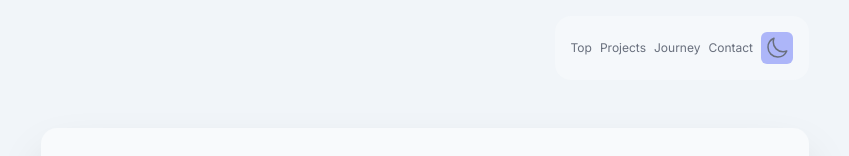
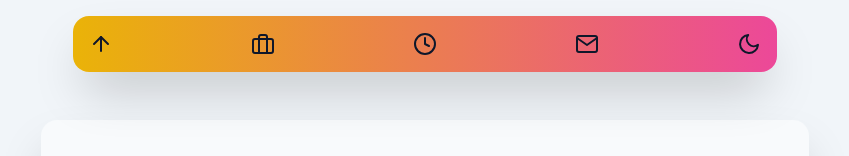
Before and after one commit to BKSchatzki/bks-portfolio, a React (Vite) app: page / in a window 1280 px wide. Shown: the top 156 px of the page, without its empty margins (215-1064 px from the left). Built offline with nearby package versions, Linux system fonts and the light colour scheme.

Commit message:
Replace nav with react-feather, set scroll margins

```diff
--- a/package.json
+++ b/package.json
@@ -12,7 +12,8 @@
   },
   "dependencies": {
     "react": "^18.2.0",
-    "react-dom": "^18.2.0"
+    "react-dom": "^18.2.0",
+    "react-feather": "^2.0.10"
   },
   "devDependencies": {
     "@types/react": "^18.0.37",
--- a/src/App.jsx
+++ b/src/App.jsx
@@ -32,7 +32,7 @@ function App() {
 
   return (
     <>
-      <div className="min-h-screen bg-slate-100 font-inter text-slate-900">
+      <div className="min-h-screen font-inter text-slate-900">
         <div className="mx-auto w-11/12 max-w-3xl">
           <Header handleThemeSwitch={handleThemeSwitch} theme={theme} />
           <Intro />
--- a/src/components/Contact.jsx
+++ b/src/components/Contact.jsx
@@ -3,7 +3,7 @@ import Title from "./Title";
 
 function Contact() {
   return (
-    <div className="mx-auto my-16 flex flex-col" id="contact">
+    <div className="mx-auto my-16 flex scroll-m-28 flex-col" id="contact">
       <div className="flex flex-col items-center justify-center">
         <Title>Contact</Title>
         <form
--- a/src/components/Header.jsx
+++ b/src/components/Header.jsx
@@ -1,14 +1,23 @@
 import React from "react";
 import ThemeSwitcher from "./ThemeSwitcher";
+import { ArrowUp, Briefcase, Clock, Mail } from "react-feather";
 
 function Header({ handleThemeSwitch, theme }) {
   return (
-    <header className="shadow-2x sticky top-4 ms-auto h-fit w-fit rounded-2xl bg-slate-50 text-center text-xs opacity-60 transition-opacity duration-100 hover:opacity-100">
-      <nav className="flex flex-row items-center justify-evenly gap-2 p-4">
-        <a href="#intro">Top</a>
-        <a href="#portfolio">Projects</a>
-        <a href="#timeline">Journey</a>
-        <a href="#contact">Contact</a>
+    <header className="sticky top-4 z-10 mx-auto h-fit w-11/12 rounded-2xl bg-gradient-to-r from-yellow-500 to-pink-500 text-center text-xs shadow-2xl duration-100 dark:bg-gradient-to-l">
+      <nav className="flex flex-row items-center justify-between gap-2 p-4">
+        <a href="#intro">
+          <ArrowUp className="rounded-md text-lg transition-transform duration-100 active:scale-90" />
+        </a>
+        <a href="#portfolio">
+          <Briefcase className="rounded-md text-lg transition-transform duration-100 active:scale-90" />
+        </a>
+        <a href="#timeline">
+          <Clock className="rounded-md text-lg transition-transform duration-100 active:scale-90" />
+        </a>
+        <a href="#contact">
+          <Mail className="rounded-md text-lg transition-transform duration-100 active:scale-90" />
+        </a>
         <ThemeSwitcher handleThemeSwitch={handleThemeSwitch} theme={theme} />
       </nav>
     </header>
--- a/src/components/Intro.jsx
+++ b/src/components/Intro.jsx
@@ -3,7 +3,7 @@ import React from "react";
 function Intro() {
   return (
     <main
-      className="my-16 flex flex-col items-center justify-center rounded-2xl bg-slate-50 p-8 text-center shadow-2xl"
+      className="my-16 flex scroll-m-40 flex-col items-center justify-center rounded-2xl bg-slate-50 p-8 text-center shadow-2xl"
       id="intro"
     >
       <h1 className="mb-1 text-5xl font-bold">I'm Brendan.</h1>
--- a/src/components/Portfolio.jsx
+++ b/src/components/Portfolio.jsx
@@ -9,7 +9,7 @@ function Tab() {
 
   return (
     <section
-      className="my-16 flex flex-col items-center justify-center"
+      className="my-16 flex scroll-m-28 flex-col items-center justify-center"
       id="portfolio"
     >
       <Title>My Projects</Title>
--- a/src/components/ThemeSwitcher.jsx
+++ b/src/components/ThemeSwitcher.jsx
@@ -1,47 +1,14 @@
 import React from "react";
+import { Moon, Sun } from "react-feather";
 
 function ThemeSwitcher({ theme, handleThemeSwitch }) {
-  const sun = (
-    <svg
-      className="h-6 w-6"
-      fill="none"
-      stroke="currentColor"
-      strokeWidth={1.5}
-      viewBox="0 0 24 24"
-      xmlns="http://www.w3.org/2000/svg"
-    >
-      <path
-        d="M12 3v2.25m6.364.386l-1.591 1.591M21 12h-2.25m-.386 6.364l-1.591-1.591M12 18.75V21m-4.773-4.227l-1.591 1.591M5.25 12H3m4.227-4.773L5.636 5.636M15.75 12a3.75 3.75 0 11-7.5 0 3.75 3.75 0 017.5 0z"
-        strokeLinecap="round"
-        strokeLinejoin="round"
-      />
-    </svg>
-  );
-
-  const moon = (
-    <svg
-      className="h-6 w-6"
-      fill="none"
-      stroke="currentColor"
-      strokeWidth={1.5}
-      viewBox="0 0 24 24"
-      xmlns="http://www.w3.org/2000/svg"
-    >
-      <path
-        d="M21.752 15.002A9.718 9.718 0 0118 15.75c-5.385 0-9.75-4.365-9.75-9.75 0-1.33.266-2.597.748-3.752A9.753 9.753 0 003 11.25C3 16.635 7.365 21 12.75 21a9.753 9.753 0 009.002-5.998z"
-        strokeLinecap="round"
-        strokeLinejoin="round"
-      />
-    </svg>
-  );
-
   return (
     <button
-      className=" rounded-md bg-indigo-400 p-1 text-lg transition-transform duration-100 active:scale-90 dark:bg-amber-400"
+      className="rounded-md text-lg transition-transform duration-100 active:scale-90"
       onClick={handleThemeSwitch}
       type="button"
     >
-      {theme === "dark" ? sun : moon}
+      {theme === "dark" ? <Sun /> : <Moon />}
     </button>
   );
 }
--- a/src/components/Timeline.jsx
+++ b/src/components/Timeline.jsx
@@ -6,7 +6,7 @@ import Title from "./Title";
 function Timeline() {
   return (
     <section
-      className="my-16 flex flex-col items-center justify-center"
+      className="my-16 flex scroll-m-28 flex-col items-center justify-center"
       id="timeline"
     >
       <Title>Timeline</Title>
```
Also changed, not shown: 1 other file (tests, documents, lock files or other folders).
